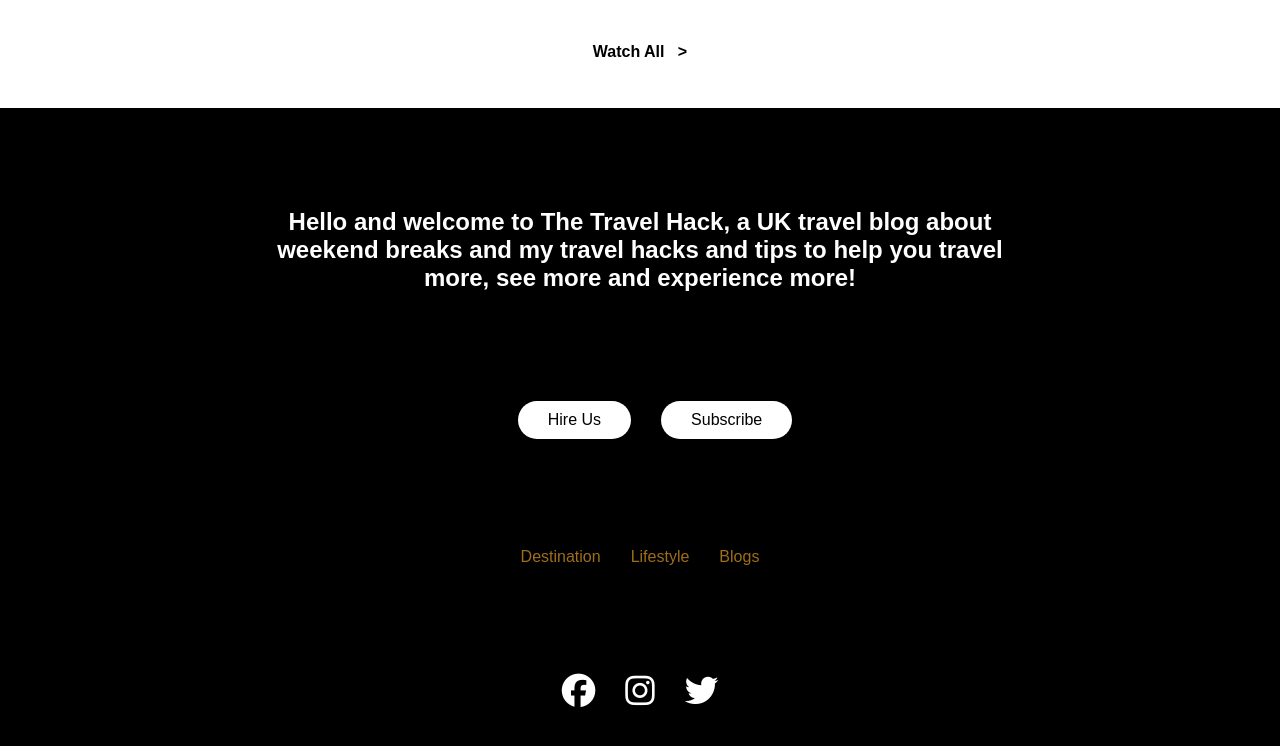
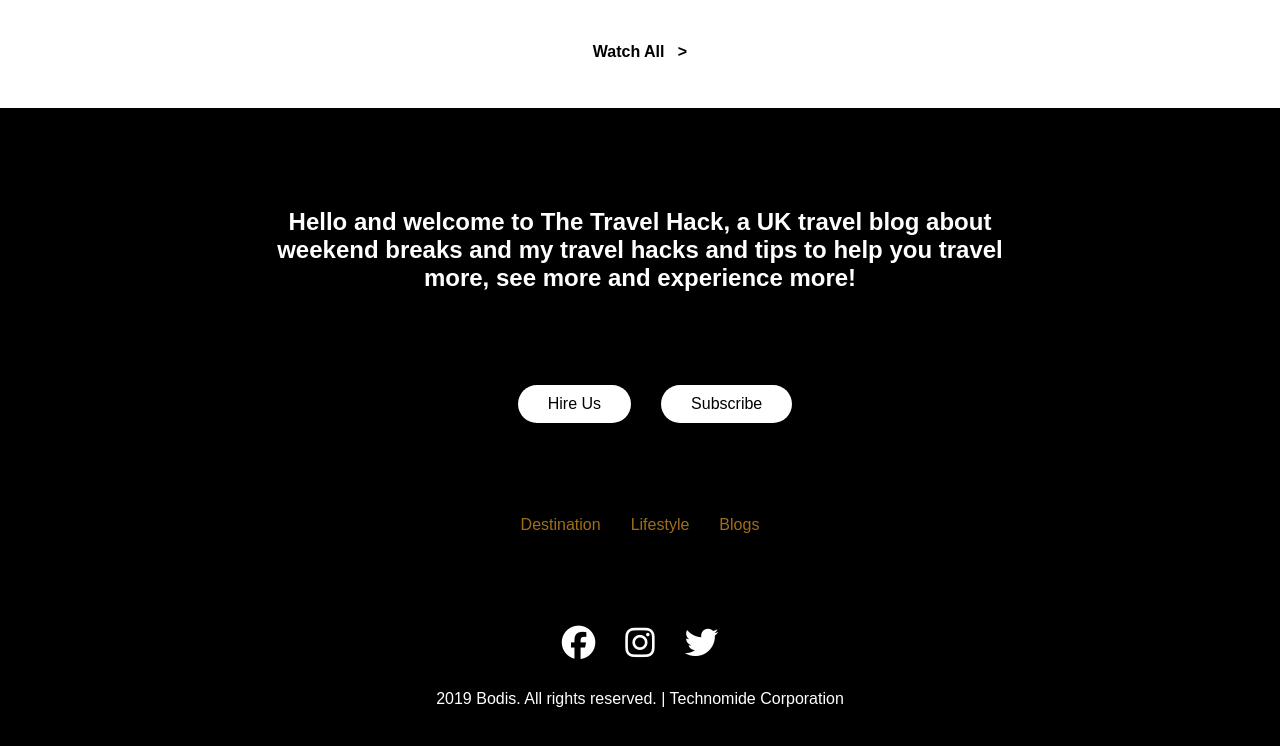
Before and after one commit to technomide/destination, a plain HTML site: page index.html in a window 1280 px wide. Shown: the part 3692-4438 px from the top of the page. Drawn offline with Linux system fonts and the light colour scheme.

Commit message:
title etc updated

```diff
--- a/index.html
+++ b/index.html
@@ -3,7 +3,7 @@
 <head>
 	<meta charset="utf-8">
 	<meta name="viewport" content="width=device-width, initial-scale=1.0">
-	<title>Destination</title>
+	<title>Destination | Technomide Portfolio</title>
 	<link rel="stylesheet" media="(min-width:1024px)" type="text/css" href="style.css">
 	<link rel="stylesheet" media="(max-width:768px)" href="./tablet.css" >
 	<link rel="stylesheet" media="(max-width:500px)" href="./mobile.css" >
@@ -277,6 +277,9 @@
 						<li><a class="text-white" href="#"><i class="fab fa-instagram"></i></a></li>
 						<li><a class="text-white" href="#"><i class="fab fa-twitter"></i></a></li>
 					</ul>
+					<div>
+						<p>2019 Bodis. All rights reserved. | Technomide Corporation</p>
+					</div>
 				</div>
 			</div>
 		</div>
--- a/style.css
+++ b/style.css
@@ -430,6 +430,7 @@ footer{
 	color: #fff;
 	transform: scale(1.2);
 }
+
 #main-contant .contant >:nth-child(3) ul{
 	display: flex;
 	list-style: none;
@@ -437,9 +438,16 @@ footer{
 #main-contant .contant >:nth-child(3) ul li{
 	margin:0px 15px;
 }
+#main-contant .contant >:nth-child(4){
+	display: flex;
+	flex-direction: column;
+	align-items: center;
+	/* display:none; */
+}
 #main-contant .contant >:nth-child(4) ul{
 	display: flex;
 	list-style: none;
+	margin-bottom: 30px;
 }
 #main-contant .contant >:nth-child(4) ul li{
 	margin: 0px 15px;
```
Also changed, not shown: image/guilherme-stecanella-4jy1DQKmX2w-unsplash.jpg, image/morre-christophe-H_bPgEdHjKU-unsplash.jpg, 2 other files.
